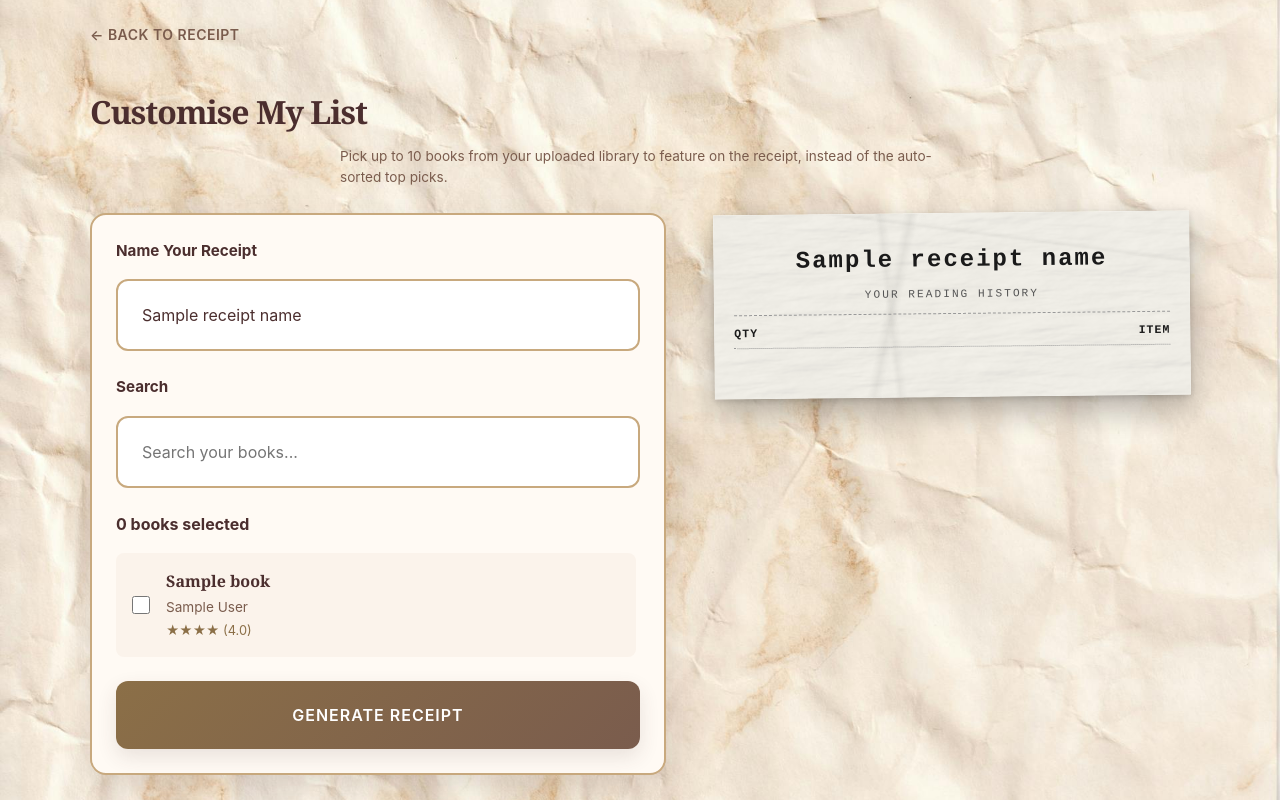
After one commit to aalia-farhat/read-reciepts, a Flask app: template templates/custom_select.html in a window 1280 px wide. The commit adds this page. Run offline with Flask 3, Linux system fonts and the light colour scheme; the template is opened without the code that fills it: most values are stand-ins (such as "Sample title", 1, 10 or a date in 2020).

Commit message:
Add Customise My List feature and fix workspace scroll trap
- New GET/POST /custom-select route: hand-pick which read books from
  the uploaded CSV appear on the receipt instead of the algorithm's
  auto-sorted top N. Selection is capped at 10 server-side even if
  the client is bypassed.
- custom_select.html: real-time search filter over title/author, a
  live "X books selected" counter and warning past the cap, and a
  live receipt preview built from the real .ticket/.ticket-item
  classes so it matches the actual receipt look.
- Optional "Name Your Receipt" field (session['receipt_name'],
  defaults to READRECEIPTS) added to both the workspace controls
  panel and /custom-select, replacing the hardcoded ticket-brand text.
- workspace.html: "Customise My List" button in the ticket actions,
  plus an escape hatch back to auto-sorted picks when a custom list
  is active.
- Removed the fit-to-screen media block in style.css that pinned the
  workspace to 100vh and trapped scrolling inside the ticket/controls
  columns; the page now scrolls normally with natural-height columns.

```diff
--- a/app.py
+++ b/app.py
@@ -150,6 +150,13 @@ def normalize_csv(df, platform):
     except Exception as e:
         print(f"Error normalizing CSV: {str(e)}")
         raise
+
+
+def get_read_books(filepath, platform):
+    """Read the uploaded CSV and return only the read books, normalized and reindexed"""
+    df = pd.read_csv(filepath)
+    normalized = normalize_csv(df, platform)
+    return normalized[normalized['read_status'] == 'read'].reset_index(drop=True)
 
 
 def aggregate_authors(books, top_count):
@@ -333,21 +340,6 @@ def workspace():
     if 'uploaded_file' not in session:
         return redirect(url_for('index'))
 
-    metric = request.args.get('metric', 'books')
-    if metric not in METRIC_LABELS:
-        metric = 'books'
-
-    period = request.args.get('period', 'all')
-    if period not in PERIOD_LABELS:
-        period = 'all'
-
-    try:
-        top_count = int(request.args.get('top_count', 10))
-    except ValueError:
-        top_count = 10
-    if top_count not in (3, 5, 10):
-        top_count = 10
-
     platform = session.get('platform', 'unknown')
     display_name = session.get('display_name', 'Reader')
     filepath = get_upload_path(session['uploaded_file'])
@@ -356,11 +348,45 @@ def workspace():
         session.clear()
         return redirect(url_for('index'))
 
-    receipt = compute_receipt(filepath, platform, metric, period, top_count, display_name)
+    # "Name Your Receipt" lives in the same GET controlsForm as the other
+    # controls, so it's only present in the query string when that form was
+    # actually submitted (including via Enter in the text field).
+    if 'receipt_name' in request.args:
+        session['receipt_name'] = request.args.get('receipt_name', '').strip() or 'READRECEIPTS'
+    receipt_name = session.get('receipt_name', 'READRECEIPTS')
 
-    if receipt is None:
-        session.clear()
-        return redirect(url_for('index'))
+    # A hand-picked list from /custom-select takes over the ticket in place
+    # of the algorithm's auto-sorted top N, until the reader changes one of
+    # the Customize Receipt controls below (which submits back to this same
+    # route without ?custom=1 and falls through to the normal path).
+    use_custom = request.args.get('custom') == '1' and 'custom_receipt' in session
+
+    if use_custom:
+        receipt = session['custom_receipt']
+        metric = receipt['metric']
+        period = receipt['period']
+        top_count = receipt['item_count']
+    else:
+        metric = request.args.get('metric', 'books')
+        if metric not in METRIC_LABELS:
+            metric = 'books'
+
+        period = request.args.get('period', 'all')
+        if period not in PERIOD_LABELS:
+            period = 'all'
+
+        try:
+            top_count = int(request.args.get('top_count', 10))
+        except ValueError:
+            top_count = 10
+        if top_count not in (3, 5, 10):
+            top_count = 10
+
+        receipt = compute_receipt(filepath, platform, metric, period, top_count, display_name)
+
+        if receipt is None:
+            session.clear()
+            return redirect(url_for('index'))
 
     return render_template(
         'workspace.html',
@@ -371,7 +397,108 @@ def workspace():
         today=datetime.now().strftime('%A, %B %-d, %Y') if os.name != 'nt' else datetime.now().strftime('%A, %B %#d, %Y'),
         card_last4=session.get('card_last4', '0000'),
         auth_code=session.get('auth_code', '000000'),
+        custom_active=use_custom,
+        receipt_name=receipt_name,
     )
+
+
+@app.route('/custom-select', methods=['GET'])
+def custom_select():
+    """Let the reader hand-pick which read books appear on the receipt"""
+    if 'uploaded_file' not in session or 'platform' not in session:
+        return redirect(url_for('index'))
+
+    filepath = get_upload_path(session['uploaded_file'])
+    if not os.path.exists(filepath):
+        session.clear()
+        return redirect(url_for('index'))
+
+    try:
+        read_books = get_read_books(filepath, session['platform'])
+    except Exception:
+        session.clear()
+        return redirect(url_for('index'))
+
+    books = [
+        {
+            'index': idx,
+            'title': str(row['title']),
+            'author': str(row['author']),
+            'rating': float(row['rating']) if pd.notna(row['rating']) else 0,
+        }
+        for idx, row in read_books.iterrows()
+    ]
+
+    return render_template(
+        'custom_select.html',
+        books=books,
+        receipt_name=session.get('receipt_name', 'READRECEIPTS'),
+    )
+
+
+@app.route('/custom-select', methods=['POST'])
+def custom_select_submit():
+    """Build a receipt from the reader's hand-picked books"""
+    if 'uploaded_file' not in session or 'platform' not in session:
+        return redirect(url_for('index'))
+
+    filepath = get_upload_path(session['uploaded_file'])
+    if not os.path.exists(filepath):
+        session.clear()
+        return redirect(url_for('index'))
+
+    try:
+        read_books = get_read_books(filepath, session['platform'])
+    except Exception:
+        session.clear()
+        return redirect(url_for('index'))
+
+    raw_indices = request.form.getlist('book_index')
+    selected_indices = sorted({
+        int(i) for i in raw_indices
+        if i.isdigit() and 0 <= int(i) < len(read_books)
+    })[:10]
+
+    selected = read_books.loc[selected_indices]
+
+    session['receipt_name'] = request.form.get('receipt_name', '').strip() or 'READRECEIPTS'
+
+    entries = [
+        {
+            'kind': 'book',
+            'title': str(row['title']),
+            'author': str(row['author']),
+            'rating': float(row['rating']) if pd.notna(row['rating']) else 0,
+            'pages': int(row['pages']) if pd.notna(row['pages']) else 0,
+            'duration': 0,
+        }
+        for _, row in selected.iterrows()
+    ]
+
+    total_pages = sum(item['pages'] for item in entries)
+    total_books = len(entries)
+    avg_rating = round(float(selected['rating'].mean()), 2) if not selected.empty else 0
+    top_authors = aggregate_authors(selected, 5) if not selected.empty else []
+
+    receipt_data = {
+        'entries': entries,
+        'metric': 'books',
+        'metric_label': 'My Selection',
+        'period': 'custom',
+        'period_label': 'MY SELECTION',
+        'item_count': total_books,
+        'total': total_pages,
+        'total_pages': total_pages,
+        'total_books': total_books,
+        'avg_rating': avg_rating,
+        'top_authors': top_authors,
+        'total_days': 0,
+        'display_name': session.get('display_name', 'Reader'),
+    }
+
+    session['custom_receipt'] = receipt_data
+
+    return redirect(url_for('workspace', custom=1))
 
 
 @app.route('/start-over')
--- a/static/style.css
+++ b/static/style.css
@@ -497,6 +515,9 @@ input, select {
 
 .workspace-top {
     margin-bottom: var(--spacing-sm);
+    display: flex;
+    align-items: center;
+    gap: var(--spacing-md);
 }
 
 .workspace-grid {
@@ -804,47 +821,142 @@ input, select {
 
 
 /* ============================================
-   WORKSPACE: FIT-TO-SCREEN LAYOUT (desktop only)
-   The whole workspace fills exactly one viewport with no page
-   scroll; if a column's content is still too tall (e.g. many
-   reorder rows), that column scrolls internally instead.
+   CUSTOM SELECT PAGE (hand-pick books for the receipt)
    ============================================ */
 
-@media screen and (min-width: 901px) {
-    body.workspace-body {
-        height: 100vh;
-        overflow: hidden;
+.custom-select-page {
+    width: 100%;
+    animation: fadeIn 0.5s ease;
 }
 
-    body.workspace-body .wrapper {
-        height: 100vh;
-        padding: var(--spacing-sm) var(--spacing-md);
+.custom-select-page .header {
+    text-align: left;
 }
 
-    body.workspace-body .container {
-        height: 100%;
+.custom-select-layout {
+    display: flex;
+    gap: var(--spacing-xl);
+    align-items: flex-start;
 }
 
-    body.workspace-body .workspace-page {
+.custom-select-list-panel {
+    flex: 1 1 420px;
+    min-width: 0;
+}
+
+.custom-select-preview-panel {
+    flex: 1 1 320px;
+    min-width: 0;
+    position: sticky;
+    top: var(--spacing-md);
+}
+
+.customize-card {
+    background: var(--color-cream);
+    border-radius: var(--radius-lg);
+    padding: var(--spacing-md);
+    box-shadow: var(--shadow-lg);
+    border: 2px solid var(--color-accent-gold);
+}
+
+.customize-card .control-group {
+    margin-bottom: var(--spacing-md);
+}
+
+.selection-counter {
+    font-weight: 700;
+    color: var(--color-brown-dark);
+    margin-bottom: var(--spacing-xs);
+}
+
+.selection-warning {
+    display: none;
+    background: var(--color-error-light);
+    border-left: 4px solid var(--color-error);
+    color: var(--color-error);
+    border-radius: var(--radius-sm);
+    padding: var(--spacing-xs) var(--spacing-sm);
+    font-size: 0.85rem;
+    font-weight: 600;
+    margin-bottom: var(--spacing-sm);
+}
+
+.selection-warning.show {
+    display: block;
+}
+
+.book-checklist {
     display: flex;
     flex-direction: column;
-        height: 100%;
-        min-height: 0;
+    gap: var(--spacing-xs);
+    max-height: 420px;
+    overflow-y: auto;
+    margin: var(--spacing-sm) 0 var(--spacing-md);
+    padding-right: 4px;
 }
 
-    body.workspace-body .workspace-grid {
-        flex: 1;
-        min-height: 0;
-        align-items: stretch;
+.form-group.book-row {
+    background: rgba(200, 169, 126, 0.08);
+    border-radius: var(--radius-sm);
+    padding: var(--spacing-sm);
 }
 
-    body.workspace-body .ticket-column,
-    body.workspace-body .controls-column {
-        height: 100%;
-        min-height: 0;
-        overflow-y: auto;
-        padding-right: 4px;
+.form-group.book-row.hidden {
+    display: none;
 }
+
+.book-checklist-empty {
+    display: none;
+    text-align: center;
+    font-size: 0.85rem;
+    color: var(--color-brown-light);
+    padding: var(--spacing-md) 0;
+}
+
+.book-checklist-empty.show {
+    display: block;
+}
+
+.book-checkbox-label {
+    display: flex;
+    align-items: center;
+    gap: var(--spacing-sm);
+    cursor: pointer;
+}
+
+.book-checkbox {
+    flex: 0 0 auto;
+    width: 18px;
+    height: 18px;
+    accent-color: var(--color-coffee);
+    cursor: pointer;
+}
+
+.book-row-info {
+    display: flex;
+    flex-direction: column;
+    gap: 2px;
+    flex: 1 1 auto;
+}
+
+.book-row-title {
+    font-family: var(--font-serif);
+    font-weight: 700;
+    color: var(--color-brown-dark);
+}
+
+.book-row-author {
+    font-size: 0.85rem;
+    color: var(--color-brown-light);
+}
+
+.book-row-rating {
+    font-size: 0.8rem;
+    color: var(--color-coffee);
+}
+
+#generateBtn {
+    width: 100%;
 }
 
 
--- /dev/null
+++ b/templates/custom_select.html
@@ -0,0 +1,217 @@
+<!DOCTYPE html>
+<html lang="en">
+<head>
+    <meta charset="UTF-8">
+    <meta name="viewport" content="width=device-width, initial-scale=1.0">
+    <title>ReadReceipts - Customise My List</title>
+    <link rel="stylesheet" href="{{ url_for('static', filename='style.css') }}">
+</head>
+<body>
+<div class="wrapper">
+    <div class="container container-wide">
+        <div class="custom-select-page">
+            <div class="workspace-top">
+                <a href="{{ url_for('workspace') }}" class="back-link">&larr; Back to receipt</a>
+            </div>
+
+            <div class="header">
+                <h1 class="main-title">Customise My List</h1>
+                <p class="description">Pick up to 10 books from your uploaded library to feature on the receipt, instead of the auto-sorted top picks.</p>
+            </div>
+
+            {% if books %}
+            <div class="custom-select-layout">
+                <!-- Search + checklist -->
+                <div class="custom-select-list-panel">
+                    <div class="customize-card">
+                        <form method="POST" action="{{ url_for('custom_select') }}" id="customSelectForm">
+                            <div class="control-group">
+                                <label class="control-label" for="receiptNameInput">Name Your Receipt</label>
+                                <input
+                                    type="text"
+                                    id="receiptNameInput"
+                                    name="receipt_name"
+                                    class="control-select"
+                                    placeholder="READRECEIPTS"
+                                    maxlength="30"
+                                    value="{{ '' if receipt_name == 'READRECEIPTS' else receipt_name }}"
+                                >
+                            </div>
+
+                            <div class="control-group">
+                                <label class="control-label" for="bookSearchInput">Search</label>
+                                <input
+                                    type="text"
+                                    id="bookSearchInput"
+                                    class="control-select"
+                                    placeholder="Search your books..."
+                                    autocomplete="off"
+                                >
+                            </div>
+
+                            <div class="selection-counter" id="selectionCounter">0 books selected</div>
+                            <p class="selection-warning" id="selectionWarning">You can select at most 10 books. Uncheck one before adding another.</p>
+
+                            <div class="book-checklist" id="bookChecklist">
+                                {% for book in books %}
+                                <div class="form-group book-row">
+                                    <label class="book-checkbox-label">
+                                        <input type="checkbox" name="book_index" value="{{ book.index }}" class="book-checkbox">
+                                        <span class="book-row-info">
+                                            <span class="book-row-title">{{ book.title }}</span>
+                                            <span class="book-row-author">{{ book.author }}</span>
+                                            <span class="book-row-rating">{% for i in range(book.rating|int) %}&#9733;{% endfor %}{% if book.rating % 1 %}&#9734;{% endif %} ({{ "%.1f"|format(book.rating) }})</span>
+                                        </span>
+                                    </label>
+                                </div>
+                                {% endfor %}
+                                <p class="book-checklist-empty" id="noBooksFound">No books found</p>
+                            </div>
+
+                            <button type="submit" class="btn btn-primary" id="generateBtn">
+                                <span class="btn-text">Generate Receipt</span>
+                            </button>
+                        </form>
+                    </div>
+                </div>
+
+                <!-- Live receipt preview -->
+                <div class="custom-select-preview-panel">
+                    <div class="ticket ticket-classic" id="previewTicket">
+                        <div class="ticket-header">
+                            <h1 class="ticket-brand" id="previewStoreName">{{ receipt_name }}</h1>
+                            <p class="ticket-period">YOUR READING HISTORY</p>
+                        </div>
+
+                        <div class="ticket-rule"></div>
+
+                        <div class="ticket-columns-header">
+                            <span class="col-qty">QTY</span>
+                            <span class="col-item">ITEM</span>
+                        </div>
+
+                        <div class="ticket-rule ticket-rule-thin"></div>
+
+                        <div class="ticket-items" id="previewItems"></div>
+                    </div>
+                </div>
+            </div>
+            {% else %}
+            <div class="customize-card">
+                <p>No read books were found in your uploaded library.</p>
+            </div>
+            {% endif %}
+        </div>
+    </div>
+</div>
+
+<script type="application/json" id="booksData">{{ books|tojson }}</script>
+<script>
+(function () {
+    'use strict';
+
+    var dataEl = document.getElementById('booksData');
+    var checkboxes = Array.prototype.slice.call(document.querySelectorAll('.book-checkbox'));
+    var counterEl = document.getElementById('selectionCounter');
+    var warningEl = document.getElementById('selectionWarning');
+    var submitBtn = document.getElementById('generateBtn');
+    var searchInput = document.getElementById('bookSearchInput');
+    var noResultsEl = document.getElementById('noBooksFound');
+    var previewItemsEl = document.getElementById('previewItems');
+    var previewNameEl = document.getElementById('previewStoreName');
+    var nameInput = document.getElementById('receiptNameInput');
+
+    if (!dataEl || !checkboxes.length || !counterEl || !warningEl || !submitBtn) {
+        return;
+    }
+
+    var MAX_BOOKS = 10;
+    var booksByIndex = {};
+    JSON.parse(dataEl.textContent || '[]').forEach(function (book) {
+        booksByIndex[book.index] = book;
+    });
+
+    function escapeHtml(value) {
+        return String(value)
+            .replace(/&/g, '&amp;')
+            .replace(/</g, '&lt;')
+            .replace(/>/g, '&gt;')
+            .replace(/"/g, '&quot;')
+            .replace(/'/g, '&#39;');
+    }
+
+    function updateCounter() {
+        var count = checkboxes.filter(function (cb) { return cb.checked; }).length;
+        counterEl.textContent = count + (count === 1 ? ' book selected' : ' books selected');
+
+        var overLimit = count > MAX_BOOKS;
+        warningEl.classList.toggle('show', overLimit);
+        submitBtn.disabled = overLimit;
+    }
+
+    function updatePreview() {
+        var rows = checkboxes
+            .filter(function (cb) { return cb.checked; })
+            .map(function (cb) { return booksByIndex[cb.value]; })
+            .filter(Boolean);
+
+        previewItemsEl.innerHTML = rows.map(function (book, i) {
+            var qty = String(i + 1).padStart(2, '0');
+            return (
+                '<div class="ticket-item">' +
+                    '<div class="ticket-item-row">' +
+                        '<span class="item-qty">' + qty + '</span>' +
+                        '<span class="item-name">' + escapeHtml(book.title.toUpperCase()) + '</span>' +
+                    '</div>' +
+                    '<div class="ticket-item-sub">' + escapeHtml(book.author) + '</div>' +
+                '</div>'
+            );
+        }).join('');
+    }
+
+    function applySearch() {
+        if (!searchInput) return;
+        var query = searchInput.value.trim().toLowerCase();
+        var visibleCount = 0;
+
+        checkboxes.forEach(function (cb) {
+            var book = booksByIndex[cb.value];
+            var row = cb.closest('.book-row');
+            var match = !query
+                || book.title.toLowerCase().indexOf(query) !== -1
+                || book.author.toLowerCase().indexOf(query) !== -1;
+            row.classList.toggle('hidden', !match);
+            if (match) visibleCount += 1;
+        });
+
+        if (noResultsEl) {
+            noResultsEl.classList.toggle('show', visibleCount === 0);
+        }
+    }
+
+    function updatePreviewName() {
+        if (!nameInput || !previewNameEl) return;
+        previewNameEl.textContent = nameInput.value.trim() || 'READRECEIPTS';
+    }
+
+    checkboxes.forEach(function (cb) {
+        cb.addEventListener('change', function () {
+            updateCounter();
+            updatePreview();
+        });
+    });
+
+    if (searchInput) {
+        searchInput.addEventListener('input', applySearch);
+    }
+
+    if (nameInput) {
+        nameInput.addEventListener('input', updatePreviewName);
+    }
+
+    updateCounter();
+    updatePreview();
+})();
+</script>
+</body>
+</html>
```
Also changed, not shown: other parts of static/style.css (+33 -5 lines), templates/workspace.html (+19 -2 lines). Lines whose indentation alone changed are shown as unchanged.
